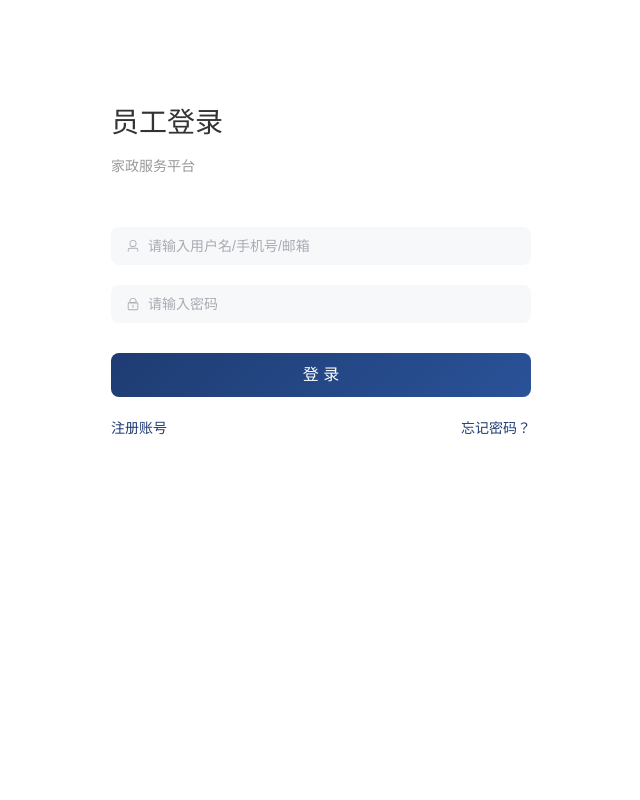
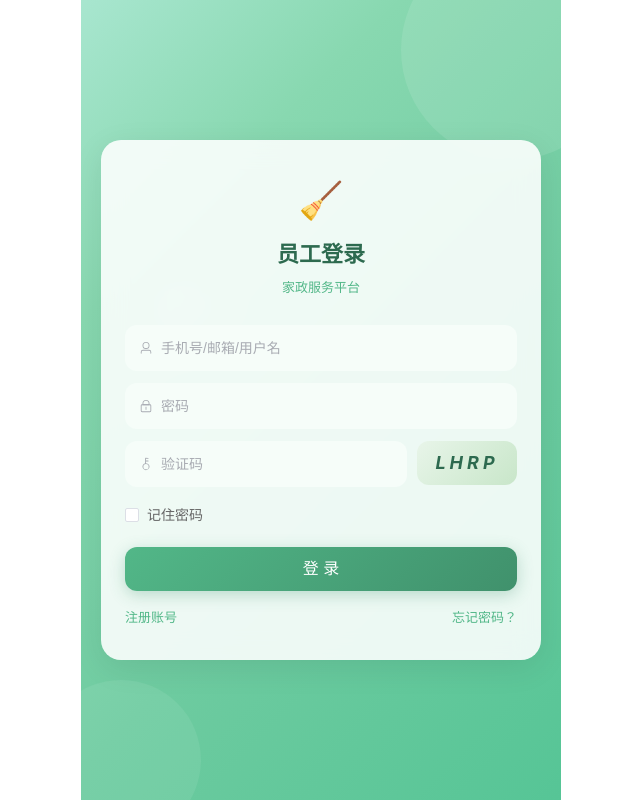
Before and after one commit to pamrock/hs-employee, a Vue app: page /#/employee/login in a window 1280 px wide. Shown: the whole page, without its empty margins (319-959 px from the left). Built offline with nearby package versions, Linux system fonts and the light colour scheme.

Commit message:
feat: 重新设计员工端登录/注册页面
- 绿色渐变背景 + 毛玻璃卡片风格
- 员工专属图标和标题
- 新增验证码输入与占位展示
- 新增记住密码功能（localStorage）
- 装饰性半透明圆形点缀

Co-Authored-By: Claude Opus 4.6 <noreply@anthropic.com>

```diff
--- a/src/views/employee/login.vue
+++ b/src/views/employee/login.vue
@@ -1,16 +1,24 @@
 <template>
-  <div class="employee-login-container">
-    <div class="login-header">
+  <div class="auth-container">
+    <div class="auth-bg">
+      <div class="bg-shape shape-1"></div>
+      <div class="bg-shape shape-2"></div>
+      <div class="bg-shape shape-3"></div>
+    </div>
+
+    <div class="auth-card">
+      <div class="auth-header">
+        <div class="auth-icon">🧹</div>
         <h2>员工登录</h2>
         <p>家政服务平台</p>
       </div>
 
-    <div class="login-form">
+      <div class="auth-form">
         <el-input
           v-model="loginForm.username"
-        placeholder="请输入用户名/手机号/邮箱"
-        class="mb-20 input-item"
+          placeholder="手机号/邮箱/用户名"
           size="large"
+          class="auth-input"
         >
           <template #prefix>
             <el-icon><User /></el-icon>
@@ -20,19 +28,38 @@
         <el-input
           v-model="loginForm.password"
           type="password"
-        placeholder="请输入密码"
-        class="mb-20 input-item"
+          placeholder="密码"
+          size="large"
+          class="auth-input"
           show-password
-        size="large"
         >
           <template #prefix>
             <el-icon><Lock /></el-icon>
           </template>
         </el-input>
 
+        <div class="captcha-row">
+          <el-input
+            v-model="loginForm.captcha"
+            placeholder="验证码"
+            size="large"
+            class="captcha-input"
+          >
+            <template #prefix>
+              <el-icon><Key /></el-icon>
+            </template>
+          </el-input>
+          <div class="captcha-img" @click="refreshCaptcha">
+            <span v-if="!captchaUrl" class="captcha-placeholder">{{ captchaPlaceholder }}</span>
+            <img v-else :src="captchaUrl" alt="验证码" />
+          </div>
+        </div>
+
+        <el-checkbox v-model="rememberMe" class="remember-checkbox">记住密码</el-checkbox>
+
         <el-button
           type="primary"
-        class="login-btn"
+          class="auth-btn"
           size="large"
           @click="handleLogin"
           :loading="loading"
@@ -40,33 +67,85 @@
           {{ loading ? '登录中...' : '登 录' }}
         </el-button>
 
-      <div class="links">
+        <div class="auth-links">
           <span @click="router.push('/employee/register')">注册账号</span>
           <span>忘记密码？</span>
+        </div>
       </div>
     </div>
   </div>
 </template>
 
 <script setup>
-import { reactive, ref } from 'vue'
+import { reactive, ref, onMounted } from 'vue'
 import { useRouter } from 'vue-router'
-import { User, Lock } from '@element-plus/icons-vue'
+import { User, Lock, Key } from '@element-plus/icons-vue'
 import { ElMessage } from 'element-plus'
 import { login } from '@/api/login'
 import { setEmployeeToken } from '@/utils/auth'
 
 const router = useRouter()
 const loading = ref(false)
+const rememberMe = ref(false)
+const captchaUrl = ref('')
+const captchaPlaceholder = ref('')
 
 const loginForm = reactive({
   username: '',
-  password: ''
+  password: '',
+  captcha: ''
+})
+
+const generateCaptchaPlaceholder = () => {
+  const chars = 'ABCDEFGHJKLMNPQRSTUVWXYZ23456789'
+  let code = ''
+  for (let i = 0; i < 4; i++) {
+    code += chars.charAt(Math.floor(Math.random() * chars.length))
+  }
+  captchaPlaceholder.value = code
+}
+
+const refreshCaptcha = () => {
+  generateCaptchaPlaceholder()
+}
+
+const loadRemembered = () => {
+  try {
+    const saved = localStorage.getItem('employee_remember')
+    if (saved) {
+      const data = JSON.parse(saved)
+      loginForm.username = data.username || ''
+      loginForm.password = data.password || ''
+      rememberMe.value = true
+    }
+  } catch (e) {
+    localStorage.removeItem('employee_remember')
+  }
+}
+
+const saveRemembered = () => {
+  if (rememberMe.value) {
+    localStorage.setItem('employee_remember', JSON.stringify({
+      username: loginForm.username,
+      password: loginForm.password
+    }))
+  } else {
+    localStorage.removeItem('employee_remember')
+  }
+}
+
+onMounted(() => {
+  loadRemembered()
+  refreshCaptcha()
 })
 
 const handleLogin = async () => {
   if (!loginForm.username || !loginForm.password) {
     ElMessage.warning('请输入用户名/手机号/邮箱和密码')
+    return
+  }
+  if (!loginForm.captcha) {
+    ElMessage.warning('请输入验证码')
     return
   }
 
@@ -77,7 +156,6 @@ const handleLogin = async () => {
       password: loginForm.password
     })
 
-    // 存储员工 token
     if (!data.success) {
       ElMessage.error(data.msg || '登录失败')
       return
@@ -85,7 +163,7 @@ const handleLogin = async () => {
 
     const token = data.data.token || ''
     setEmployeeToken(token)
-
+    saveRemembered()
     ElMessage.success('登录成功')
     router.push('/employee/orders')
   } catch (error) {
@@ -97,68 +175,183 @@ const handleLogin = async () => {
 </script>
 
 <style scoped>
-.employee-login-container {
-  height: 100vh;
+.auth-container {
+  min-height: 100vh;
   width: 100%;
   max-width: 480px;
   margin: 0 auto;
-  background-color: #ffffff;
-  padding: 40px 30px;
-  box-sizing: border-box;
+  background: linear-gradient(135deg, #a8e6cf 0%, #88d8b0 25%, #6ecba0 60%, #56c596 100%);
+  position: relative;
+  display: flex;
+  align-items: center;
+  justify-content: center;
+  overflow: hidden;
 }
 
-.login-header {
-  margin-top: 60px;
-  margin-bottom: 50px;
+.auth-bg {
+  position: absolute;
+  inset: 0;
+  pointer-events: none;
 }
 
-.login-header h2 {
-  font-size: 28px;
-  color: #333;
-  margin: 0 0 10px 0;
+.bg-shape {
+  position: absolute;
+  background: rgba(255,255,255,0.1);
+  border-radius: 50%;
 }
 
-.login-header p {
-  font-size: 14px;
-  color: #999;
+.shape-1 {
+  width: 220px;
+  height: 220px;
+  top: -60px;
+  right: -60px;
+}
+
+.shape-2 {
+  width: 160px;
+  height: 160px;
+  bottom: -40px;
+  left: -40px;
+  opacity: 0.7;
+}
+
+.shape-3 {
+  width: 80px;
+  height: 80px;
+  top: 35%;
+  left: 15%;
+  opacity: 0.5;
+}
+
+.auth-card {
+  background: rgba(255,255,255,0.88);
+  backdrop-filter: blur(12px);
+  -webkit-backdrop-filter: blur(12px);
+  border-radius: 20px;
+  padding: 32px 24px;
+  margin: 20px;
+  width: calc(100% - 40px);
+  box-shadow: 0 8px 32px rgba(0,0,0,0.08);
+  position: relative;
+  z-index: 1;
+}
+
+.auth-header {
+  text-align: center;
+  margin-bottom: 28px;
+}
+
+.auth-icon {
+  font-size: 36px;
+  margin-bottom: 8px;
+}
+
+.auth-header h2 {
+  font-size: 22px;
+  color: #2d6a4f;
+  font-weight: 600;
+  margin: 0 0 4px 0;
+}
+
+.auth-header p {
+  font-size: 13px;
+  color: #52b788;
   margin: 0;
 }
 
-.mb-20 {
-  margin-bottom: 20px;
+.auth-form {
+  display: flex;
+  flex-direction: column;
+  gap: 12px;
 }
 
-/* 覆盖 Element Plus 默认样式，使其更像移动端输入框 */
-:deep(.el-input__wrapper) {
-  background-color: #f7f8fa;
+.auth-input :deep(.el-input__wrapper) {
+  background: #f6fdf9;
   box-shadow: none !important;
-  border-radius: 8px;
-  padding: 0 15px;
+  border-radius: 12px;
+  padding: 4px 14px;
 }
 
-:deep(.el-input__wrapper.is-focus) {
-  box-shadow: 0 0 0 1px #1e3c72 inset !important;
+.auth-input :deep(.el-input__wrapper.is-focus) {
+  box-shadow: 0 0 0 1px #52b788 inset !important;
 }
 
-.login-btn {
+.captcha-row {
+  display: flex;
+  gap: 10px;
+}
+
+.captcha-input {
+  flex: 1;
+}
+
+.captcha-input :deep(.el-input__wrapper) {
+  background: #f6fdf9;
+  box-shadow: none !important;
+  border-radius: 12px;
+  padding: 4px 14px;
+}
+
+.captcha-input :deep(.el-input__wrapper.is-focus) {
+  box-shadow: 0 0 0 1px #52b788 inset !important;
+}
+
+.captcha-img {
+  width: 100px;
+  height: 44px;
+  background: linear-gradient(135deg, #e8f5e9, #c8e6c9);
+  border-radius: 12px;
+  display: flex;
+  align-items: center;
+  justify-content: center;
+  cursor: pointer;
+  overflow: hidden;
+  flex-shrink: 0;
+}
+
+.captcha-img img {
   width: 100%;
-  border-radius: 8px;
-  background: linear-gradient(135deg, #1e3c72 0%, #2a5298 100%);
+  height: 100%;
+  object-fit: cover;
+}
+
+.captcha-placeholder {
+  font-size: 18px;
+  font-weight: bold;
+  color: #2d6a4f;
+  letter-spacing: 4px;
+  font-style: italic;
+  user-select: none;
+}
+
+.remember-checkbox {
+  font-size: 13px;
+}
+
+.remember-checkbox :deep(.el-checkbox__label) {
+  color: #666;
+}
+
+.auth-btn {
+  width: 100%;
+  height: 44px;
+  border-radius: 12px;
+  background: linear-gradient(135deg, #52b788, #40916c);
   border: none;
   font-size: 16px;
-  margin-top: 10px;
-  height: 44px;
+  box-shadow: 0 4px 16px rgba(64,145,108,0.3);
+  margin-top: 4px;
 }
 
-.links {
+.auth-links {
   display: flex;
   justify-content: space-between;
-  margin-top: 20px;
-  font-size: 14px;
-  color: #1e3c72;
+  margin-top: 4px;
+  font-size: 13px;
+  color: #52b788;
 }
 
-.links span {
+.auth-links span {
   cursor: pointer;
 }
 </style>
--- a/src/views/employee/register.vue
+++ b/src/views/employee/register.vue
@@ -1,16 +1,24 @@
 <template>
-  <div class="employee-register-container">
-    <div class="register-header">
+  <div class="auth-container">
+    <div class="auth-bg">
+      <div class="bg-shape shape-1"></div>
+      <div class="bg-shape shape-2"></div>
+      <div class="bg-shape shape-3"></div>
+    </div>
+
+    <div class="auth-card">
+      <div class="auth-header">
+        <div class="auth-icon">🧹</div>
         <h2>员工注册</h2>
         <p>欢迎加入员工端服务平台</p>
       </div>
 
-    <div class="register-form">
+      <div class="auth-form">
         <el-input
           v-model="registerForm.account"
-        placeholder="请输入手机号或邮箱"
-        class="mb-20 input-item"
+          placeholder="手机号或邮箱"
           size="large"
+          class="auth-input"
         >
           <template #prefix>
             <el-icon><User /></el-icon>
@@ -19,9 +27,9 @@
 
         <el-input
           v-model="registerForm.username"
-        placeholder="请输入用户名"
-        class="mb-20 input-item"
+          placeholder="用户名"
           size="large"
+          class="auth-input"
         >
           <template #prefix>
             <el-icon><User /></el-icon>
@@ -31,19 +39,36 @@
         <el-input
           v-model="registerForm.password"
           type="password"
-        placeholder="请输入密码"
-        class="mb-20 input-item"
+          placeholder="密码"
+          size="large"
+          class="auth-input"
           show-password
-        size="large"
         >
           <template #prefix>
             <el-icon><Lock /></el-icon>
           </template>
         </el-input>
 
+        <div class="captcha-row">
+          <el-input
+            v-model="registerForm.captcha"
+            placeholder="验证码"
+            size="large"
+            class="captcha-input"
+          >
+            <template #prefix>
+              <el-icon><Key /></el-icon>
+            </template>
+          </el-input>
+          <div class="captcha-img" @click="refreshCaptcha">
+            <span v-if="!captchaUrl" class="captcha-placeholder">{{ captchaPlaceholder }}</span>
+            <img v-else :src="captchaUrl" alt="验证码" />
+          </div>
+        </div>
+
         <el-button
           type="primary"
-        class="register-btn"
+          class="auth-btn"
           size="large"
           @click="handleRegister"
           :loading="loading"
@@ -51,27 +76,48 @@
           {{ loading ? '注册中...' : '注 册' }}
         </el-button>
 
-      <div class="links">
+        <div class="auth-links">
           <span @click="router.push('/employee/login')">已有账号？去登录</span>
+        </div>
       </div>
     </div>
   </div>
 </template>
 
 <script setup>
-import { reactive, ref } from 'vue'
+import { reactive, ref, onMounted } from 'vue'
 import { useRouter } from 'vue-router'
-import { User, Lock } from '@element-plus/icons-vue'
+import { User, Lock, Key } from '@element-plus/icons-vue'
 import { ElMessage } from 'element-plus'
 import { register } from '@/api/login'
 
 const router = useRouter()
 const loading = ref(false)
+const captchaUrl = ref('')
+const captchaPlaceholder = ref('')
 
 const registerForm = reactive({
   account: '',
   username: '',
-  password: ''
+  password: '',
+  captcha: ''
+})
+
+const generateCaptchaPlaceholder = () => {
+  const chars = 'ABCDEFGHJKLMNPQRSTUVWXYZ23456789'
+  let code = ''
+  for (let i = 0; i < 4; i++) {
+    code += chars.charAt(Math.floor(Math.random() * chars.length))
+  }
+  captchaPlaceholder.value = code
+}
+
+const refreshCaptcha = () => {
+  generateCaptchaPlaceholder()
+}
+
+onMounted(() => {
+  refreshCaptcha()
 })
 
 const handleRegister = async () => {
@@ -79,8 +125,11 @@ const handleRegister = async () => {
     ElMessage.warning('请填写完整注册信息')
     return
   }
+  if (!registerForm.captcha) {
+    ElMessage.warning('请输入验证码')
+    return
+  }
 
-  // 判断 account 是手机号还是邮箱
   const isEmail = /^[^\s@]+@[^\s@]+\.[^\s@]+$/.test(registerForm.account)
   const isPhone = /^1[3-9]\d{9}$/.test(registerForm.account)
 
@@ -92,7 +141,7 @@ const handleRegister = async () => {
   const data = {
     username: registerForm.username,
     password: registerForm.password,
-    role: 2  // 可能需要根据员工角色调整
+    role: 2
   }
 
   if (isEmail) {
@@ -115,65 +164,172 @@ const handleRegister = async () => {
 </script>
 
 <style scoped>
-.employee-register-container {
-  height: 100vh;
+.auth-container {
+  min-height: 100vh;
   width: 100%;
   max-width: 480px;
   margin: 0 auto;
-  background-color: #ffffff;
-  padding: 40px 30px;
-  box-sizing: border-box;
+  background: linear-gradient(135deg, #a8e6cf 0%, #88d8b0 25%, #6ecba0 60%, #56c596 100%);
+  position: relative;
+  display: flex;
+  align-items: center;
+  justify-content: center;
+  overflow: hidden;
 }
 
-.register-header {
-  margin-top: 60px;
-  margin-bottom: 50px;
+.auth-bg {
+  position: absolute;
+  inset: 0;
+  pointer-events: none;
 }
 
-.register-header h2 {
-  font-size: 28px;
-  color: #333;
-  margin: 0 0 10px 0;
+.bg-shape {
+  position: absolute;
+  background: rgba(255,255,255,0.1);
+  border-radius: 50%;
 }
 
-.register-header p {
-  font-size: 14px;
-  color: #999;
+.shape-1 {
+  width: 220px;
+  height: 220px;
+  top: -60px;
+  right: -60px;
+}
+
+.shape-2 {
+  width: 160px;
+  height: 160px;
+  bottom: -40px;
+  left: -40px;
+  opacity: 0.7;
+}
+
+.shape-3 {
+  width: 80px;
+  height: 80px;
+  top: 35%;
+  left: 15%;
+  opacity: 0.5;
+}
+
+.auth-card {
+  background: rgba(255,255,255,0.88);
+  backdrop-filter: blur(12px);
+  -webkit-backdrop-filter: blur(12px);
+  border-radius: 20px;
+  padding: 32px 24px;
+  margin: 20px;
+  width: calc(100% - 40px);
+  box-shadow: 0 8px 32px rgba(0,0,0,0.08);
+  position: relative;
+  z-index: 1;
+}
+
+.auth-header {
+  text-align: center;
+  margin-bottom: 28px;
+}
+
+.auth-icon {
+  font-size: 36px;
+  margin-bottom: 8px;
+}
+
+.auth-header h2 {
+  font-size: 22px;
+  color: #2d6a4f;
+  font-weight: 600;
+  margin: 0 0 4px 0;
+}
+
+.auth-header p {
+  font-size: 13px;
+  color: #52b788;
   margin: 0;
 }
 
-.mb-20 {
-  margin-bottom: 20px;
+.auth-form {
+  display: flex;
+  flex-direction: column;
+  gap: 12px;
 }
 
-/* 覆盖 Element Plus 默认样式，使其更像移动端输入框 */
-:deep(.el-input__wrapper) {
-  background-color: #f7f8fa;
+.auth-input :deep(.el-input__wrapper) {
+  background: #f6fdf9;
   box-shadow: none !important;
-  border-radius: 8px;
-  padding: 0 15px;
+  border-radius: 12px;
+  padding: 4px 14px;
 }
 
-:deep(.el-input__wrapper.is-focus) {
-  box-shadow: 0 0 0 1px #1e3c72 inset !important;
+.auth-input :deep(.el-input__wrapper.is-focus) {
+  box-shadow: 0 0 0 1px #52b788 inset !important;
 }
 
-.register-btn {
+.captcha-row {
+  display: flex;
+  gap: 10px;
+}
+
+.captcha-input {
+  flex: 1;
+}
+
+.captcha-input :deep(.el-input__wrapper) {
+  background: #f6fdf9;
+  box-shadow: none !important;
+  border-radius: 12px;
+  padding: 4px 14px;
+}
+
+.captcha-input :deep(.el-input__wrapper.is-focus) {
+  box-shadow: 0 0 0 1px #52b788 inset !important;
+}
+
+.captcha-img {
+  width: 100px;
+  height: 44px;
+  background: linear-gradient(135deg, #e8f5e9, #c8e6c9);
+  border-radius: 12px;
+  display: flex;
+  align-items: center;
+  justify-content: center;
+  cursor: pointer;
+  overflow: hidden;
+  flex-shrink: 0;
+}
+
+.captcha-img img {
   width: 100%;
-  border-radius: 8px;
-  background: linear-gradient(135deg, #1e3c72 0%, #2a5298 100%);
+  height: 100%;
+  object-fit: cover;
+}
+
+.captcha-placeholder {
+  font-size: 18px;
+  font-weight: bold;
+  color: #2d6a4f;
+  letter-spacing: 4px;
+  font-style: italic;
+  user-select: none;
+}
+
+.auth-btn {
+  width: 100%;
+  height: 44px;
+  border-radius: 12px;
+  background: linear-gradient(135deg, #52b788, #40916c);
   border: none;
   font-size: 16px;
-  margin-top: 10px;
-  height: 44px;
+  box-shadow: 0 4px 16px rgba(64,145,108,0.3);
+  margin-top: 4px;
 }
 
-.links {
+.auth-links {
   display: flex;
   justify-content: center;
-  margin-top: 20px;
-  font-size: 14px;
-  color: #1e3c72;
+  margin-top: 4px;
+  font-size: 13px;
+  color: #52b788;
   cursor: pointer;
 }
 </style>
```
Lines whose indentation alone changed are shown as unchanged.
